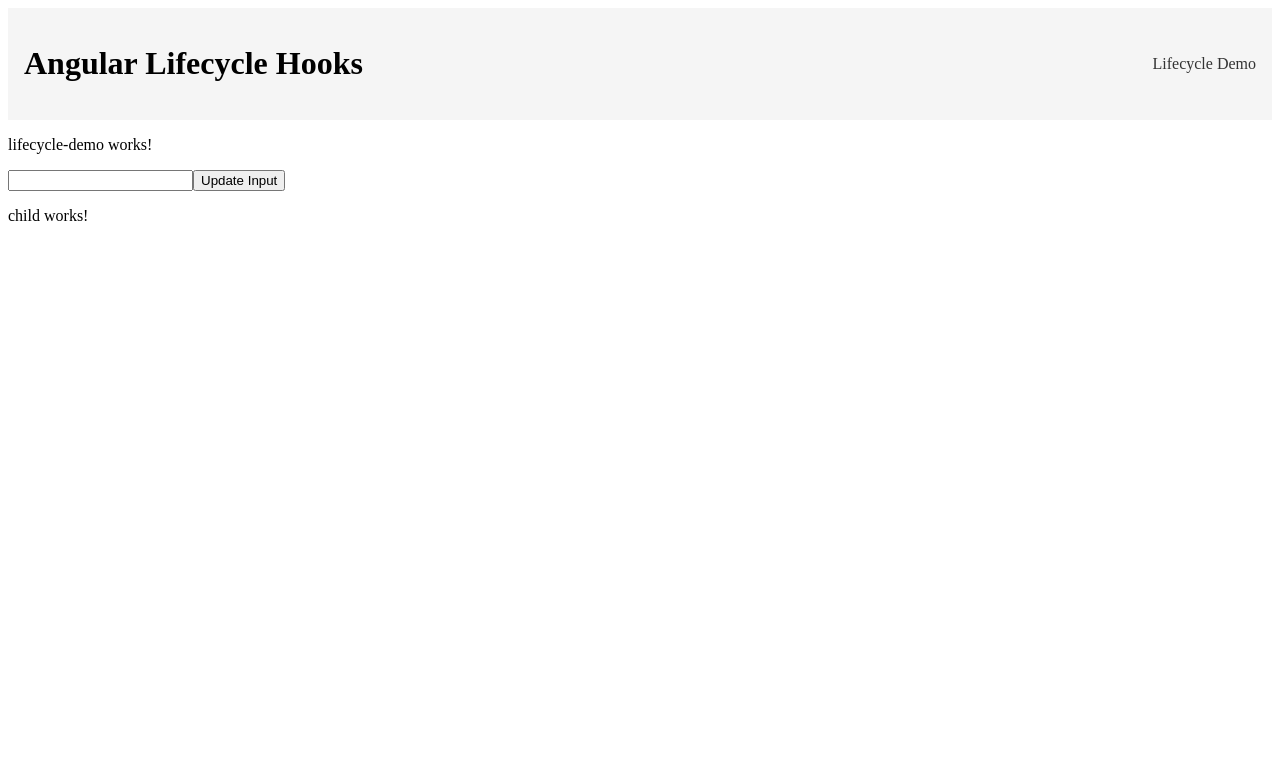
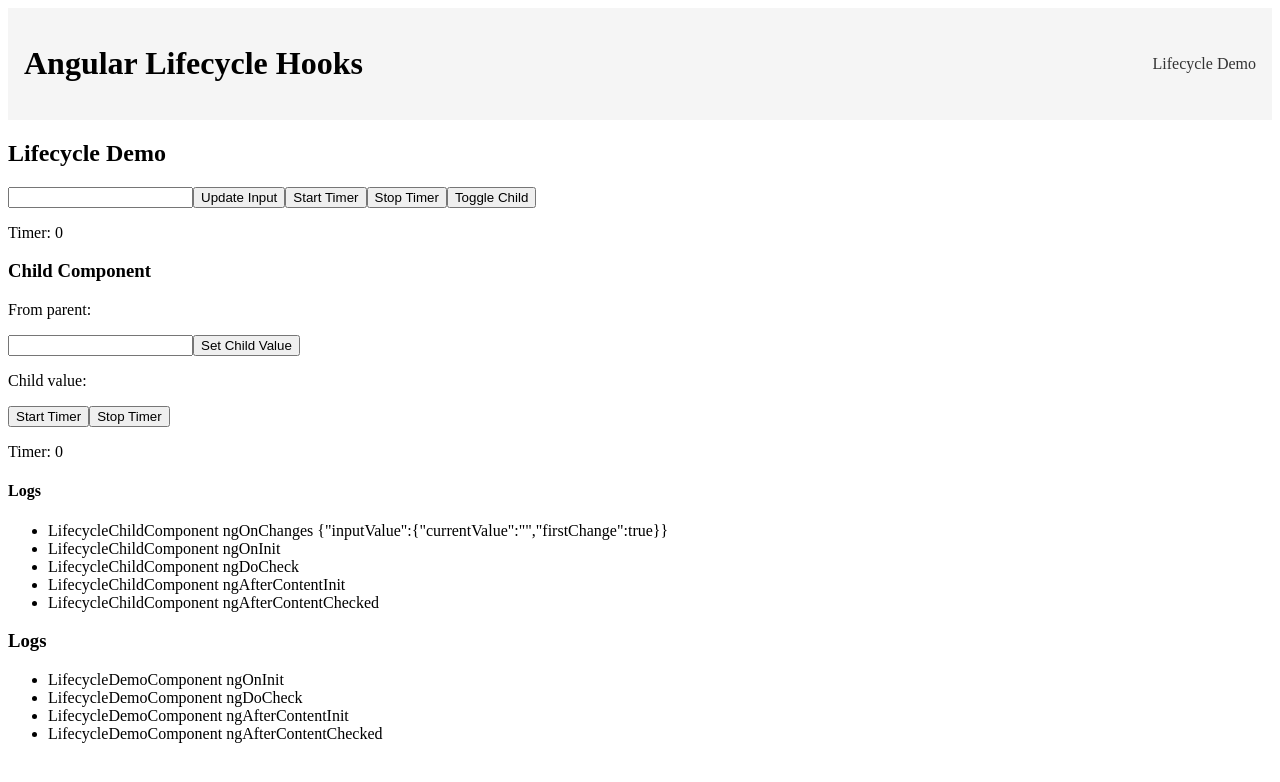
Before and after one commit to stormpanda/angular-life-cycle-hooks, an Angular app: page /lifecycle-demo in a window 1280 px wide. Shown: the top 782 px of the page. Built offline with nearby package versions, Linux system fonts and the light colour scheme.

Commit message:
feat: add UI controls and logs for lifecycle demo

```diff
--- a/src/app/lifecycle-demo/child/child.component.html
+++ b/src/app/lifecycle-demo/child/child.component.html
@@ -1 +1,14 @@
-<p>child works! {{ inputValue }}</p>
+<div>
+  <h3>Child Component</h3>
+  <p>From parent: {{ inputValue }}</p>
+  <input #val />
+  <button (click)="childValue = val.value">Set Child Value</button>
+  <p>Child value: {{ childValue }}</p>
+  <button (click)="startTimer()">Start Timer</button>
+  <button (click)="stopTimer()">Stop Timer</button>
+  <p>Timer: {{ counter }}</p>
+  <h4>Logs</h4>
+  <ul>
+    <li *ngFor="let log of logs">{{ log }}</li>
+  </ul>
+</div>
--- a/src/app/lifecycle-demo/child/child.component.ts
+++ b/src/app/lifecycle-demo/child/child.component.ts
@@ -11,46 +11,75 @@
   AfterViewChecked,
   Input,
 } from '@angular/core';
+import { CommonModule } from '@angular/common';
 
 @Component({
   selector: 'app-child',
   standalone: true,
-  imports: [],
+  imports: [CommonModule],
   templateUrl: './child.component.html',
   styleUrl: './child.component.scss'
 })
-export class LifecycleChildComponent implements OnChanges, OnInit, DoCheck, AfterContentInit, AfterContentChecked, AfterViewInit, AfterViewChecked, OnDestroy {
+export class LifecycleChildComponent implements OnChanges, OnInit, DoCheck, AfterContentInit, AfterContentChecked, AfterViewInit,
+  AfterViewChecked, OnDestroy {
   @Input() inputValue = '';
+  logs: string[] = [];
+  childValue = '';
+  counter = 0;
+  intervalId?: ReturnType<typeof setInterval>;
+
+  log(message: string, data?: any) {
+    this.logs.push(data ? `${message} ${JSON.stringify(data)}` : message);
+    data !== undefined ? console.log(message, data) : console.log(message);
+  }
+
+  startTimer() {
+    if (!this.intervalId) {
+      this.intervalId = setInterval(() => {
+        this.counter++;
+        this.log(`Child timer tick ${this.counter}`);
+      }, 1000);
+    }
+  }
+
+  stopTimer() {
+    if (this.intervalId) {
+      clearInterval(this.intervalId);
+      this.intervalId = undefined;
+      this.log('Child timer stopped');
+    }
+  }
 
   ngOnChanges(changes: SimpleChanges): void {
-    console.log('LifecycleChildComponent ngOnChanges', changes);
+    this.log('LifecycleChildComponent ngOnChanges', changes);
   }
 
   ngOnInit(): void {
-    console.log('LifecycleChildComponent ngOnInit');
+    this.log('LifecycleChildComponent ngOnInit');
   }
 
   ngDoCheck(): void {
-    console.log('LifecycleChildComponent ngDoCheck', this.inputValue);
+    this.log('LifecycleChildComponent ngDoCheck', this.inputValue);
   }
 
   ngAfterContentInit(): void {
-    console.log('LifecycleChildComponent ngAfterContentInit');
+    this.log('LifecycleChildComponent ngAfterContentInit');
   }
 
   ngAfterContentChecked(): void {
-    console.log('LifecycleChildComponent ngAfterContentChecked');
+    this.log('LifecycleChildComponent ngAfterContentChecked');
   }
 
   ngAfterViewInit(): void {
-    console.log('LifecycleChildComponent ngAfterViewInit');
+    this.log('LifecycleChildComponent ngAfterViewInit');
   }
 
   ngAfterViewChecked(): void {
-    console.log('LifecycleChildComponent ngAfterViewChecked');
+    this.log('LifecycleChildComponent ngAfterViewChecked');
   }
 
   ngOnDestroy(): void {
-    console.log('LifecycleChildComponent ngOnDestroy');
+    this.log('LifecycleChildComponent ngOnDestroy');
+    this.stopTimer();
   }
 }
--- a/src/app/lifecycle-demo/lifecycle-demo.component.html
+++ b/src/app/lifecycle-demo/lifecycle-demo.component.html
@@ -1,4 +1,16 @@
-<p>lifecycle-demo works!</p>
-<input #val />
-<button (click)="inputValue = val.value">Update Input</button>
-<app-child [inputValue]="inputValue"></app-child>
+<div>
+  <h2>Lifecycle Demo</h2>
+  <input #val />
+  <button (click)="inputValue = val.value">Update Input</button>
+  <button (click)="startTimer()">Start Timer</button>
+  <button (click)="stopTimer()">Stop Timer</button>
+  <button (click)="toggleChild()">Toggle Child</button>
+  <p>Timer: {{ counter }}</p>
+
+  <app-child *ngIf="showChild" [inputValue]="inputValue"></app-child>
+
+  <h3>Logs</h3>
+  <ul>
+    <li *ngFor="let log of logs">{{ log }}</li>
+  </ul>
+</div>
--- a/src/app/lifecycle-demo/lifecycle-demo.component.ts
+++ b/src/app/lifecycle-demo/lifecycle-demo.component.ts
@@ -11,48 +11,80 @@
   AfterViewChecked,
   Input,
 } from '@angular/core';
+import { CommonModule } from '@angular/common';
 import { LifecycleChildComponent } from './child/child.component';
 
 @Component({
   selector: 'app-lifecycle-demo',
   standalone: true,
-  imports: [LifecycleChildComponent],
+  imports: [CommonModule, LifecycleChildComponent],
   templateUrl: './lifecycle-demo.component.html',
   styleUrl: './lifecycle-demo.component.scss'
 })
 export class LifecycleDemoComponent implements OnChanges, OnInit, DoCheck, AfterContentInit, AfterContentChecked, AfterViewInit,
   AfterViewChecked, OnDestroy {
   @Input() inputValue = '';
+  logs: string[] = [];
+  showChild = true;
+  counter = 0;
+  intervalId?: ReturnType<typeof setInterval>;
+
+  log(message: string, data?: any) {
+    this.logs.push(data ? `${message} ${JSON.stringify(data)}` : message);
+    data !== undefined ? console.log(message, data) : console.log(message);
+  }
+
+  startTimer() {
+    if (!this.intervalId) {
+      this.intervalId = setInterval(() => {
+        this.counter++;
+        this.log(`Timer tick ${this.counter}`);
+      }, 1000);
+    }
+  }
+
+  stopTimer() {
+    if (this.intervalId) {
+      clearInterval(this.intervalId);
+      this.intervalId = undefined;
+      this.log('Timer stopped');
+    }
+  }
+
+  toggleChild() {
+    this.showChild = !this.showChild;
+  }
 
   ngOnChanges(changes: SimpleChanges): void {
-    console.log('LifecycleDemoComponent ngOnChanges', changes);
+    this.log('LifecycleDemoComponent ngOnChanges', changes);
   }
 
   ngOnInit(): void {
-    console.log('LifecycleDemoComponent ngOnInit');
+    this.log('LifecycleDemoComponent ngOnInit');
   }
 
   ngDoCheck(): void {
-    console.log('LifecycleDemoComponent ngDoCheck', this.inputValue);
+    this.log('LifecycleDemoComponent ngDoCheck', this.inputValue);
   }
 
   ngAfterContentInit(): void {
-    console.log('LifecycleDemoComponent ngAfterContentInit');
+    this.log('LifecycleDemoComponent ngAfterContentInit');
   }
 
   ngAfterContentChecked(): void {
-    console.log('LifecycleDemoComponent ngAfterContentChecked');
+    this.log('LifecycleDemoComponent ngAfterContentChecked');
   }
 
   ngAfterViewInit(): void {
-    console.log('LifecycleDemoComponent ngAfterViewInit');
+    this.log('LifecycleDemoComponent ngAfterViewInit');
   }
 
   ngAfterViewChecked(): void {
-    console.log('LifecycleDemoComponent ngAfterViewChecked');
+    this.log('LifecycleDemoComponent ngAfterViewChecked');
   }
 
   ngOnDestroy(): void {
-    console.log('LifecycleDemoComponent ngOnDestroy');
+    this.log('LifecycleDemoComponent ngOnDestroy');
+    this.stopTimer();
   }
 }
```
